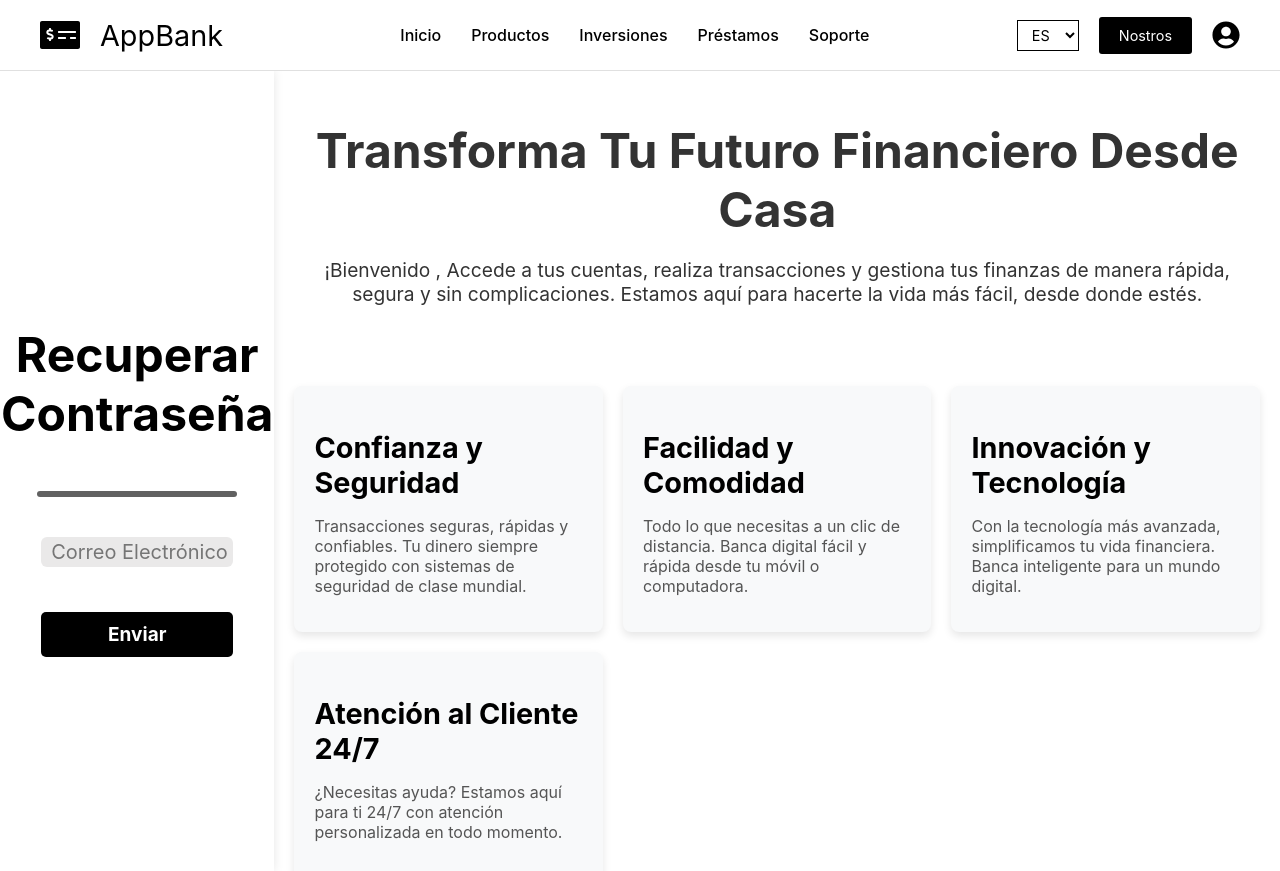
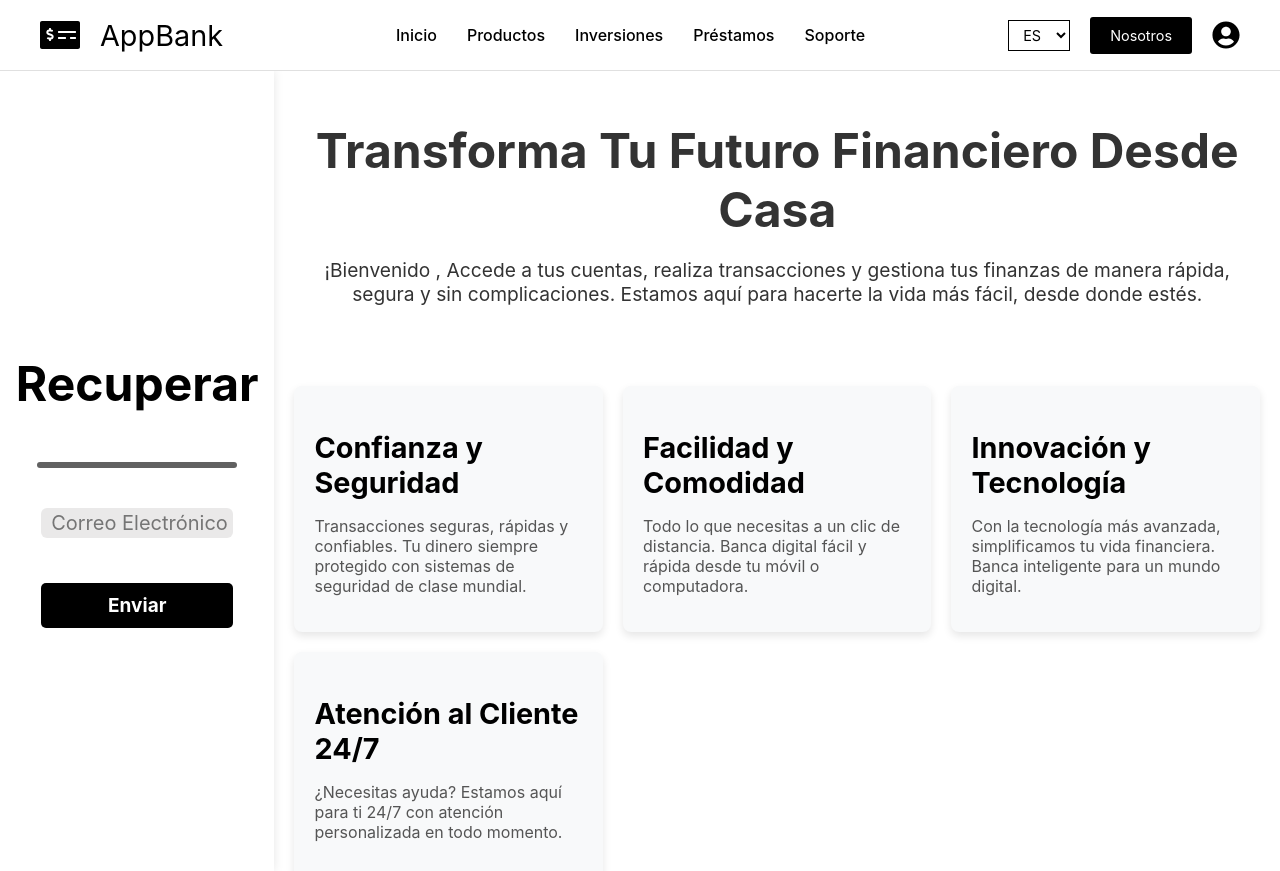
Before and after one commit to KsR4z8v/virtual-bank-client, a React (Vite) app: page /recoverpass in a window 1280 px wide. Built offline with nearby package versions, Linux system fonts and the light colour scheme; no server answers.

Commit message:
se edito ortografia del header nosotros y recuperar

```diff
--- a/src/components/forms/Header.jsx
+++ b/src/components/forms/Header.jsx
@@ -34,7 +34,7 @@ const Header = () => {
           <option value="es">ES</option>
           <option value="en">EN</option>
         </select>
-        <button className="cta-button">Nostros</button>
+        <button className="cta-button">Nosotros</button>
         <FaUserCircle className="user-icon" size={28} />
       </div>
     </header>
--- a/src/components/forms/RecoverPass.jsx
+++ b/src/components/forms/RecoverPass.jsx
@@ -20,7 +20,7 @@ const RecoverPass = () => {
   return (
     <div className="Recover_password">
       <div className="header_recover">
-        <h2 className="text_recover">Recuperar Contraseña</h2>
+        <h2 className="text_recover">Recuperar</h2>
         <div className="underline_recover"></div>
       </div>
       <div className="inputs_recover">
```
